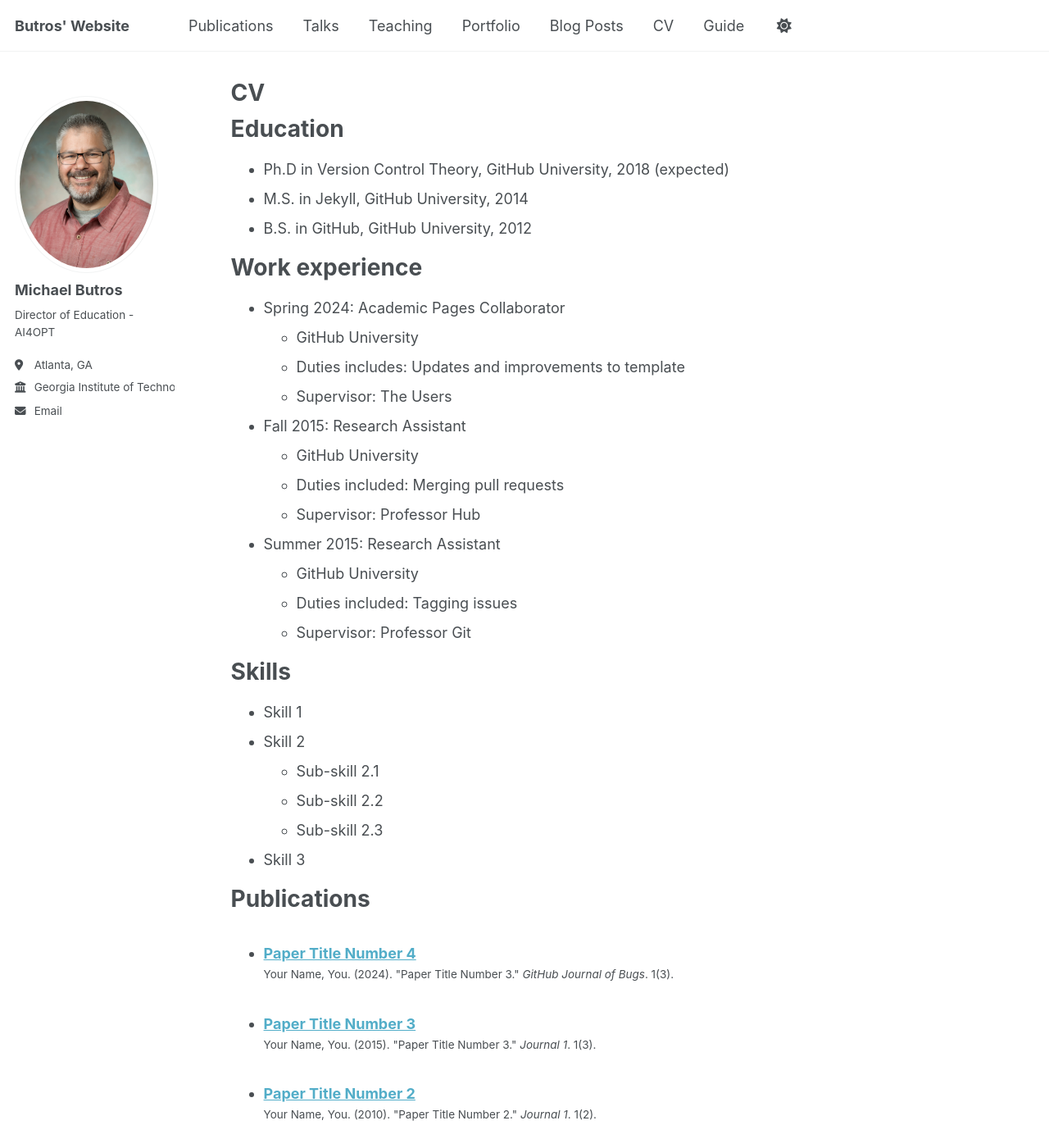
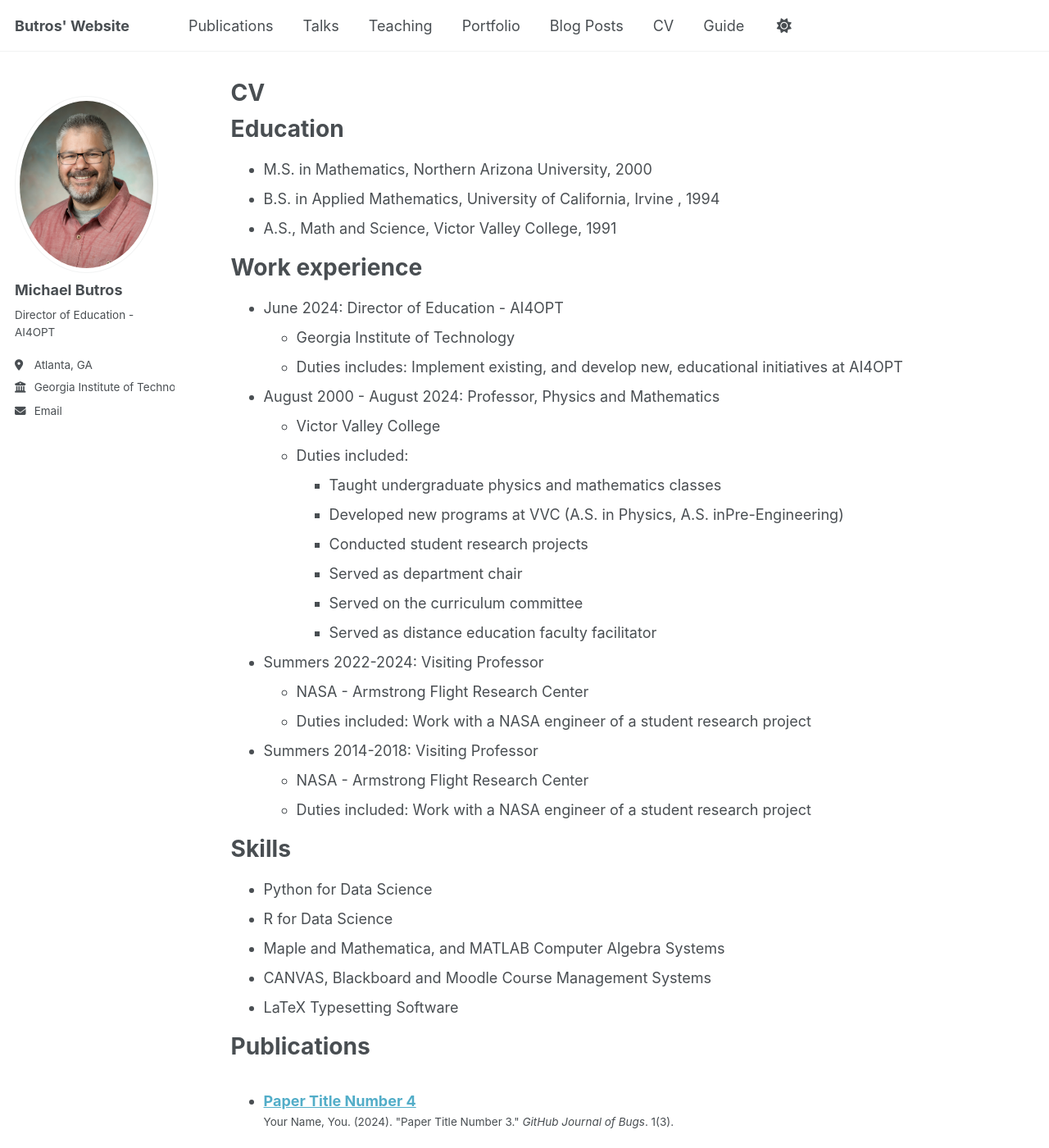
Before and after one commit to MButros/MButros.github.io, a Jekyll site: the page built from _pages/cv.md, in a window 1280 px wide and 1400 px high. Shown: the whole window at 82% size. Built offline with Jekyll 4.4.1, drawn with Linux system fonts in a browser that asks for light colours; some of the changed text lies outside the part shown.

Commit message:
Update cv.md

```diff
--- a/_pages/cv.md
+++ b/_pages/cv.md
@@ -11,35 +11,42 @@ redirect_from:
 
 Education
 ======
-* Ph.D in Version Control Theory, GitHub University, 2018 (expected)
-* M.S. in Jekyll, GitHub University, 2014
-* B.S. in GitHub, GitHub University, 2012
+* M.S. in Mathematics, Northern Arizona University, 2000
+* B.S. in Applied Mathematics, University of California, Irvine , 1994
+* A.S., Math and Science, Victor Valley College, 1991
 
 Work experience
 ======
-* Spring 2024: Academic Pages Collaborator
-  * GitHub University
-  * Duties includes: Updates and improvements to template
-  * Supervisor: The Users
+* June 2024: Director of Education - AI4OPT
+  * Georgia Institute of Technology
+  * Duties includes: Implement existing, and develop new, educational initiatives at AI4OPT
 
-* Fall 2015: Research Assistant
-  * GitHub University
-  * Duties included: Merging pull requests
-  * Supervisor: Professor Hub
+* August 2000 - August 2024: Professor, Physics and Mathematics
+  * Victor Valley College
+  * Duties included:
+    * Taught undergraduate physics and mathematics classes
+    * Developed new programs at VVC (A.S. in Physics, A.S. inPre-Engineering)
+    * Conducted student research projects
+    * Served as department chair
+    * Served on the curriculum committee
+    * Served as distance education faculty facilitator
 
-* Summer 2015: Research Assistant
-  * GitHub University
-  * Duties included: Tagging issues
-  * Supervisor: Professor Git
+* Summers 2022-2024: Visiting Professor
+  * NASA - Armstrong Flight Research Center
+  * Duties included: Work with a NASA engineer of a student research project
+
+* Summers 2014-2018: Visiting Professor
+  * NASA - Armstrong Flight Research Center
+  * Duties included: Work with a NASA engineer of a student research project
+
 
 Skills
 ======
-* Skill 1
-* Skill 2
-  * Sub-skill 2.1
-  * Sub-skill 2.2
-  * Sub-skill 2.3
-* Skill 3
+* Python for Data Science
+* R for Data Science
+* Maple and Mathematica, and MATLAB Computer Algebra Systems
+* CANVAS, Blackboard and Moodle Course Management Systems
+* LaTeX Typesetting Software
 
 Publications
 ======
@@ -58,7 +65,3 @@ Teaching
   <ul>{% for post in site.teaching reversed %}
     {% include archive-single-cv.html %}
   {% endfor %}</ul>
-
-Service and leadership
-======
-* Currently signed in to 43 different slack teams
```
